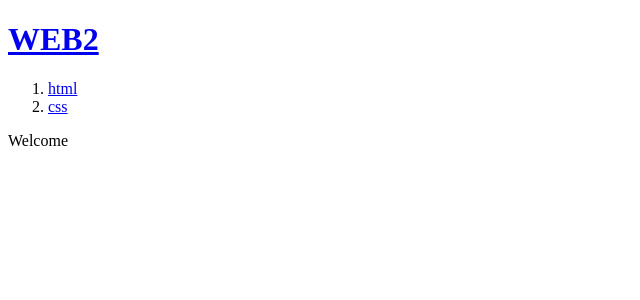
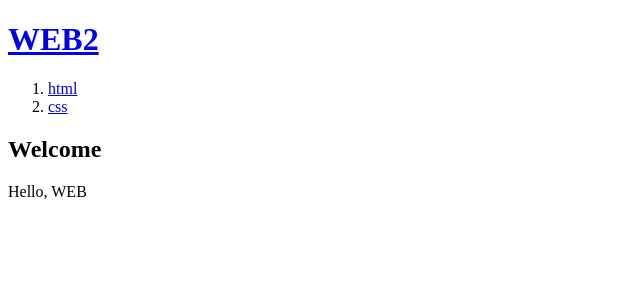
Before and after one commit to greencoffee1635/react-tutorial-egoing, a React (Create React App) app: page / in a window 1280 px wide. Shown: the top 300 px of the page, without its empty margins (0-640 px from the left). Built offline with nearby package versions, Linux system fonts and the light colour scheme.

Commit message:
Article props 전달

```diff
--- a/src/App.js
+++ b/src/App.js
@@ -27,13 +27,17 @@ function Nav(props) {
   );
 }
 
-function Article() {
+function Article(props) {
   return (
     <article>
-      <h2>Welcome</h2>
-      Hello, React
+      <h2>{props.title}</h2>
+      {props.body}
     </article>
   );
+}
+
+function Read() {
+  return <Article title="Read" body="Read!" />;
 }
 
 function App() {
@@ -46,9 +50,11 @@ function App() {
       <Header />
       <Nav data={topics} />
       <Route exact path="/">
-        Welcome
+        <Article title="Welcome" body="Hello, WEB"></Article>
       </Route>
-      <Route path="/read/:id">Read</Route>
+      <Route path="/read/:id">
+        <Read />
+      </Route>
     </div>
   );
 }
```
